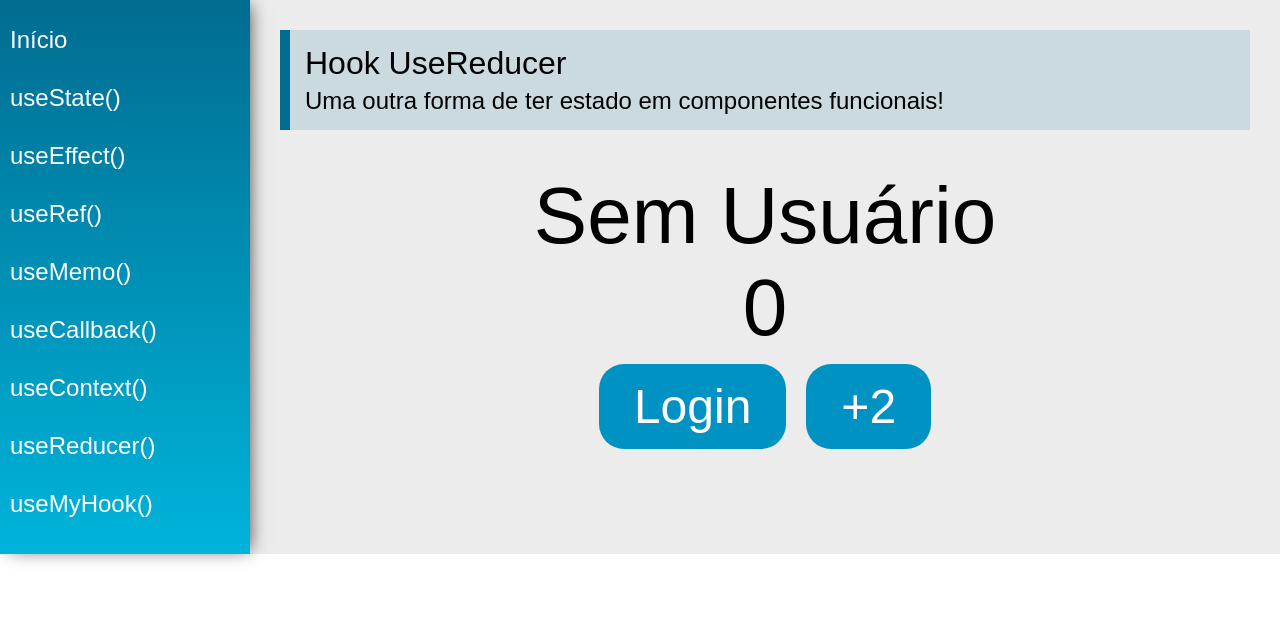
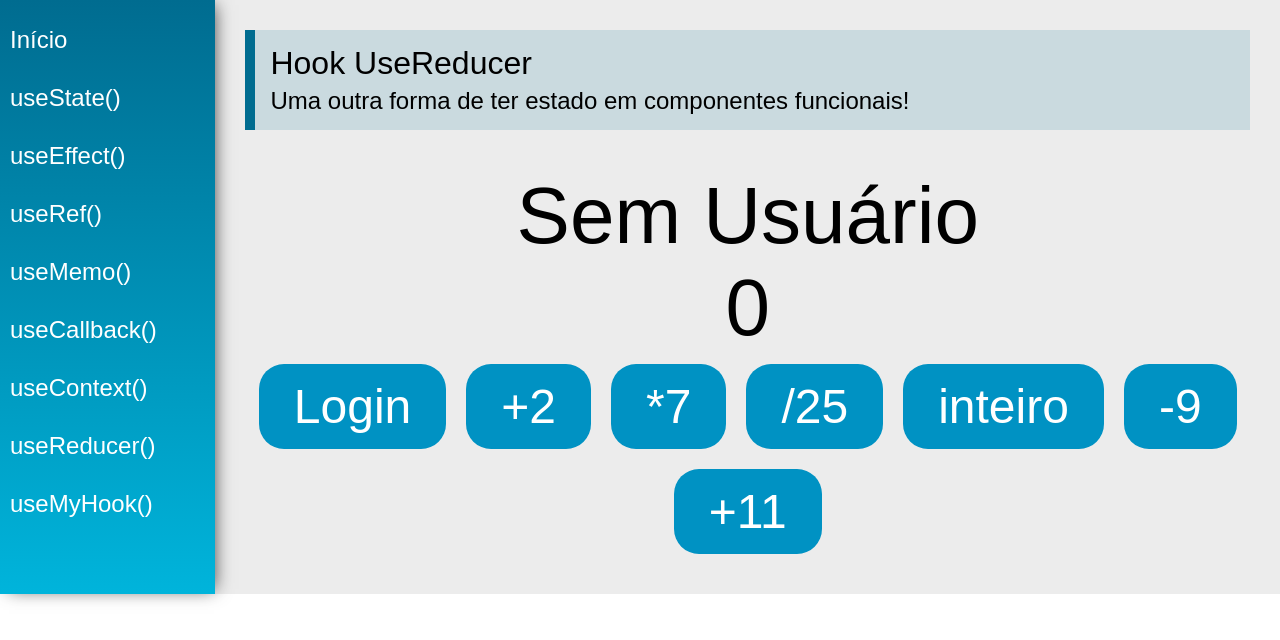
Before and after one commit to Tiago-devop/hooks, a React (Create React App) app: page /useReducer in a window 1280 px wide. Shown: the top 640 px of the page. Built offline with nearby package versions, Linux system fonts and the light colour scheme.

Commit message:
useReducer "e.g.": ...

```diff
--- a/src/views/examples/UseReducer.jsx
+++ b/src/views/examples/UseReducer.jsx
@@ -13,6 +13,14 @@ function reducer(state, action) {
   switch (action.type) {
     case "numberAdd2":
       return { ...state, number: state.number + 2 };
+    case "numberMulti7":
+      return { ...state, number: state.number * 7 };
+    case "numberDiv25":
+      return { ...state, number: state.number / 25 };
+    case "numberParseInt":
+      return { ...state, number: parseInt(state.number) };
+    case "numberAddN":
+      return { ...state, number: state.number + action.payload };
     case "login":
       return { ...state, user: { name: action.payload } };
     default:
@@ -50,6 +58,36 @@ const UseReducer = (props) => {
           >
             +2
           </button>
+          <button
+            className="btn"
+            onClick={() => dispatch({ type: "numberMulti7" })}
+          >
+            *7
+          </button>
+          <button
+            className="btn"
+            onClick={() => dispatch({ type: "numberDiv25" })}
+          >
+            /25
+          </button>
+          <button
+            className="btn"
+            onClick={() => dispatch({ type: "numberParseInt" })}
+          >
+            inteiro
+          </button>
+          <button
+            className="btn"
+            onClick={() => dispatch({ type: "numberAddN", payload: -9 })}
+          >
+            -9
+          </button>
+          <button
+            className="btn"
+            onClick={() => dispatch({ type: "numberAddN", payload: +11 })}
+          >
+            +11
+          </button>
         </div>
       </div>
     </div>
```
Also changed, not shown: 1 other file (tests, documents, lock files or other folders).
